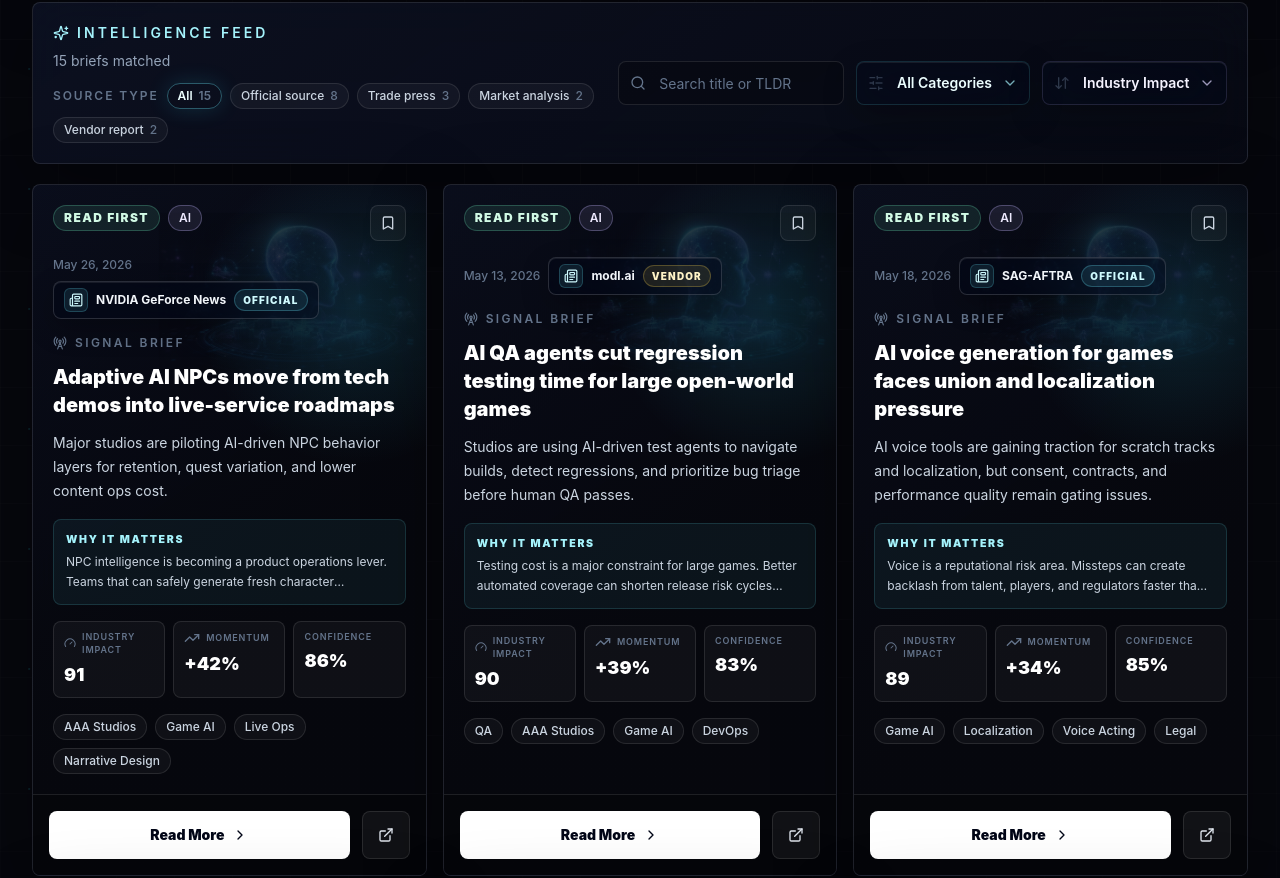
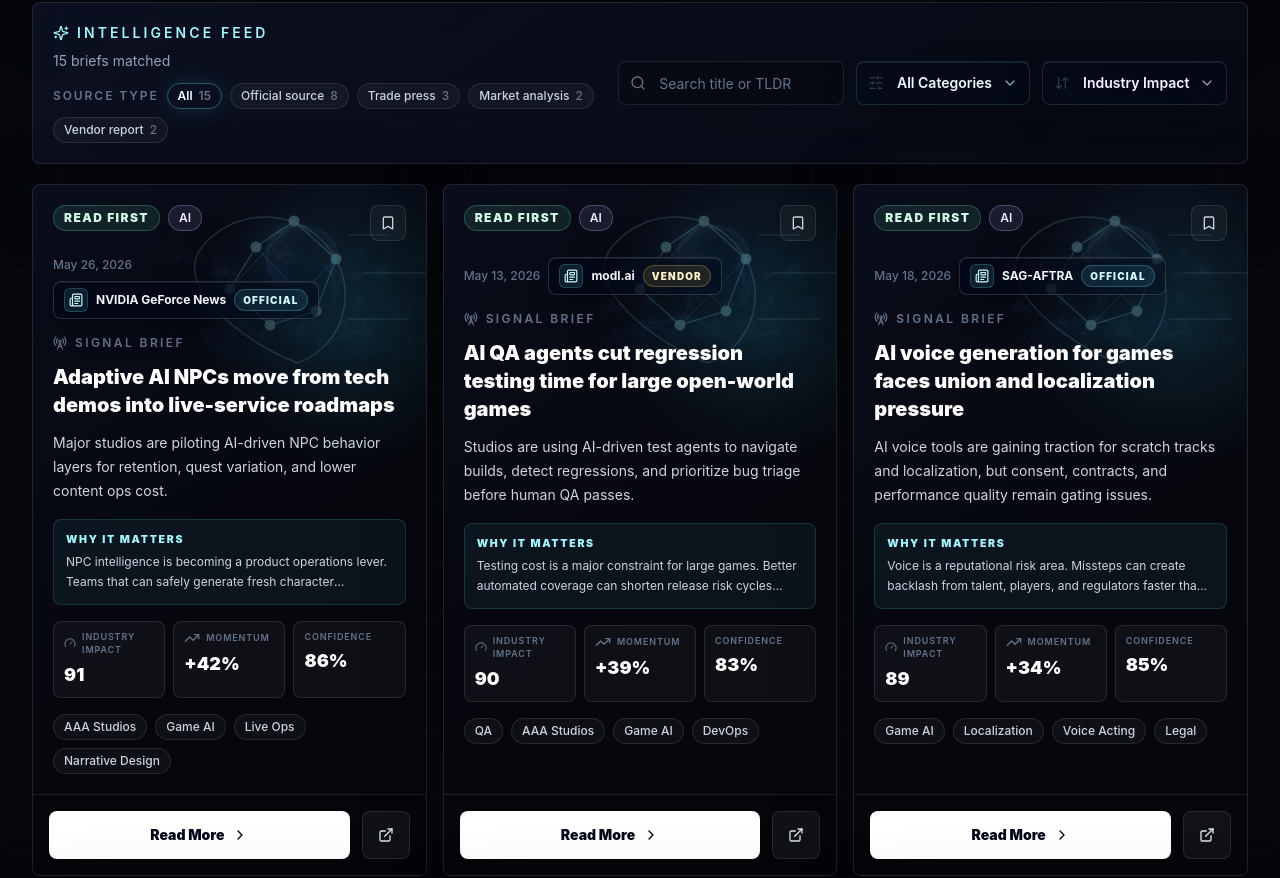
Before and after one commit to ethankim417/LoreEngine, a Next.js app: page / in a window 1280 px wide. Shown: the part 1991-2869 px from the top of the page. Built offline with nearby package versions, Linux system fonts and the light colour scheme.

Commit message:
Add dynamic sector art to article cards

```diff
--- a/components/ArticleCard.tsx
+++ b/components/ArticleCard.tsx
@@ -14,6 +14,7 @@ import {
   TrendingUp
 } from "lucide-react";
 import { SourceBadge } from "@/components/SourceBadge";
+import { SectorSignalArt } from "@/components/SectorSignalArt";
 import type { Article } from "@/data/articles";
 import { categoryTone, formatDate } from "@/lib/format";
 
@@ -43,10 +44,11 @@ export function ArticleCard({ article }: { article: Article }) {
           alt=""
           fill
           sizes="(min-width: 1280px) 33vw, (min-width: 1024px) 50vw, 100vw"
-          className="translate-x-[18%] translate-y-[-10%] scale-[0.72] object-contain object-right-top opacity-[0.32] transition duration-500 [mask-image:radial-gradient(circle_at_72%_22%,black_0%,black_34%,transparent_72%)] group-hover:scale-[0.76] group-hover:opacity-[0.42]"
+          className="translate-x-[18%] translate-y-[-10%] scale-[0.72] object-contain object-right-top opacity-[0.2] transition duration-500 [mask-image:radial-gradient(circle_at_72%_22%,black_0%,black_34%,transparent_72%)] group-hover:scale-[0.76] group-hover:opacity-[0.28]"
           loading="lazy"
         />
         <div className="absolute inset-0 bg-[radial-gradient(circle_at_82%_18%,rgba(50,217,255,0.13),transparent_24%),linear-gradient(145deg,rgba(6,7,13,0.18),rgba(6,7,13,0.98)_62%)]" />
+        <SectorSignalArt article={article} />
         <div className="absolute inset-x-0 top-0 h-px bg-gradient-to-r from-transparent via-cyan-200/40 to-transparent opacity-0 transition group-hover:opacity-100" />
       </div>
 
--- /dev/null
+++ b/components/SectorSignalArt.tsx
@@ -0,0 +1,151 @@
+import type { ReactNode } from "react";
+import type { Article } from "@/data/articles";
+
+type SectorTheme = "ai" | "hardware" | "platform" | "engine" | "esports" | "market" | "gaming";
+
+const themeClass: Record<SectorTheme, string> = {
+  ai: "text-cyan-200",
+  hardware: "text-emerald-200",
+  platform: "text-violet-200",
+  engine: "text-sky-200",
+  esports: "text-fuchsia-200",
+  market: "text-amber-200",
+  gaming: "text-cyan-100"
+};
+
+export function SectorSignalArt({ article }: { article: Article }) {
+  const theme = getSectorTheme(article);
+
+  return (
+    <div
+      aria-hidden="true"
+      className={`pointer-events-none absolute inset-0 ${themeClass[theme]} opacity-[0.34] mix-blend-screen transition duration-500 [mask-image:radial-gradient(circle_at_80%_24%,black_0%,black_38%,transparent_76%)] group-hover:opacity-[0.48]`}
+    >
+      <div className="absolute right-[-3rem] top-[-1rem] h-64 w-80 transition duration-500 group-hover:scale-[1.04] sm:right-[-2rem]">
+        {theme === "ai" ? <AiSignal /> : null}
+        {theme === "hardware" ? <HardwareSignal /> : null}
+        {theme === "platform" ? <PlatformSignal /> : null}
+        {theme === "engine" ? <EngineSignal /> : null}
+        {theme === "esports" ? <EsportsSignal /> : null}
+        {theme === "market" ? <MarketSignal /> : null}
+        {theme === "gaming" ? <GamingSignal /> : null}
+      </div>
+    </div>
+  );
+}
+
+function getSectorTheme(article: Article): SectorTheme {
+  const sectors = article.sectors.join(" ");
+
+  if (article.category === "AI" || sectors.includes("Game AI")) return "ai";
+  if (article.category === "Hardware" || sectors.includes("Hardware")) return "hardware";
+  if (article.category === "Platform" || /Cloud Gaming|Console|Storefronts|Subscriptions/.test(sectors)) {
+    return "platform";
+  }
+  if (/Game Engines|UGC|Virtual Production/.test(sectors)) return "engine";
+  if (article.category === "Esports" || /Esports|Streaming|Sponsorship/.test(sectors)) return "esports";
+  if (article.category === "Business" || /Steam|Publishing|Marketing|Creator Economy|Hiring/.test(sectors)) {
+    return "market";
+  }
+
+  return "gaming";
+}
+
+function SignalSvg({ children }: { children: ReactNode }) {
+  return (
+    <svg className="h-full w-full overflow-visible" viewBox="0 0 320 256" fill="none">
+      {children}
+    </svg>
+  );
+}
+
+function AiSignal() {
+  return (
+    <SignalSvg>
+      <path d="M64 78C96 38 158 38 190 78C222 118 208 176 160 194C110 176 32 118 64 78Z" stroke="currentColor" strokeWidth="1.4" opacity="0.42" />
+      <path d="M118 78L156 52L198 90L178 142L132 156L92 120L118 78Z" stroke="currentColor" strokeWidth="1.2" opacity="0.55" />
+      <path d="M118 78L178 142M198 90L132 156M92 120L156 52" stroke="currentColor" strokeWidth="0.9" opacity="0.35" />
+      {[118, 156, 198, 178, 132, 92].map((x, index) => (
+        <circle key={x} cx={x} cy={[78, 52, 90, 142, 156, 120][index]} r="5.5" fill="currentColor" opacity="0.72" />
+      ))}
+      <path d="M210 66H252M224 104H292M210 150H272" stroke="currentColor" strokeWidth="1.2" opacity="0.4" />
+    </SignalSvg>
+  );
+}
+
+function HardwareSignal() {
+  return (
+    <SignalSvg>
+      <rect x="92" y="56" width="132" height="132" rx="20" stroke="currentColor" strokeWidth="1.5" opacity="0.55" />
+      <rect x="124" y="88" width="68" height="68" rx="12" stroke="currentColor" strokeWidth="1.2" opacity="0.42" />
+      <path d="M64 90H92M64 122H92M64 154H92M224 90H280M224 122H300M224 154H284M124 34V56M158 22V56M192 34V56M124 188V222M158 188V236M192 188V222" stroke="currentColor" strokeWidth="1.2" opacity="0.5" />
+      <path d="M142 122H174M158 106V138" stroke="currentColor" strokeWidth="1.2" opacity="0.7" />
+      <circle cx="158" cy="122" r="42" stroke="currentColor" strokeWidth="0.8" opacity="0.24" />
+    </SignalSvg>
+  );
+}
+
+function PlatformSignal() {
+  return (
+    <SignalSvg>
+      <rect x="72" y="84" width="70" height="100" rx="14" stroke="currentColor" strokeWidth="1.2" opacity="0.45" />
+      <rect x="174" y="54" width="92" height="62" rx="14" stroke="currentColor" strokeWidth="1.2" opacity="0.45" />
+      <rect x="164" y="148" width="82" height="42" rx="12" stroke="currentColor" strokeWidth="1.2" opacity="0.45" />
+      <path d="M142 126C168 96 196 88 242 98M142 136C166 160 186 166 205 168M107 84C126 54 164 34 214 40" stroke="currentColor" strokeWidth="1.2" opacity="0.46" />
+      <circle cx="107" cy="134" r="6" fill="currentColor" opacity="0.65" />
+      <circle cx="220" cy="85" r="6" fill="currentColor" opacity="0.65" />
+      <circle cx="205" cy="168" r="5" fill="currentColor" opacity="0.65" />
+    </SignalSvg>
+  );
+}
+
+function EngineSignal() {
+  return (
+    <SignalSvg>
+      <path d="M82 164L158 62L246 162L82 164Z" stroke="currentColor" strokeWidth="1.3" opacity="0.5" />
+      <path d="M112 152L158 92L214 152L112 152Z" stroke="currentColor" strokeWidth="1" opacity="0.38" />
+      <path d="M82 164L158 92M246 162L158 92M158 62V190M112 152L82 164M214 152L246 162" stroke="currentColor" strokeWidth="0.8" opacity="0.36" />
+      <path d="M52 196H278M76 210H236M110 224H206" stroke="currentColor" strokeWidth="1" opacity="0.28" />
+      <circle cx="158" cy="92" r="5" fill="currentColor" opacity="0.68" />
+    </SignalSvg>
+  );
+}
+
+function EsportsSignal() {
+  return (
+    <SignalSvg>
+      <path d="M62 172C88 122 122 98 160 98C198 98 232 122 258 172" stroke="currentColor" strokeWidth="1.4" opacity="0.48" />
+      <path d="M88 166C110 138 134 126 160 126C186 126 210 138 232 166" stroke="currentColor" strokeWidth="1.2" opacity="0.36" />
+      <path d="M74 188H246M104 204H216" stroke="currentColor" strokeWidth="1.1" opacity="0.34" />
+      <path d="M122 76L100 116M198 76L220 116M160 58V98" stroke="currentColor" strokeWidth="1.1" opacity="0.5" />
+      <circle cx="160" cy="112" r="18" stroke="currentColor" strokeWidth="1.1" opacity="0.5" />
+      <circle cx="160" cy="112" r="5" fill="currentColor" opacity="0.7" />
+    </SignalSvg>
+  );
+}
+
+function MarketSignal() {
+  return (
+    <SignalSvg>
+      <path d="M62 182H270" stroke="currentColor" strokeWidth="1.1" opacity="0.32" />
+      <path d="M76 158L114 132L148 148L184 88L220 108L260 62" stroke="currentColor" strokeWidth="1.8" opacity="0.62" />
+      <path d="M82 96V160M128 86V144M174 74V154M222 52V124" stroke="currentColor" strokeWidth="1.1" opacity="0.32" />
+      <rect x="72" y="118" width="18" height="40" rx="5" stroke="currentColor" opacity="0.45" />
+      <rect x="118" y="96" width="18" height="48" rx="5" stroke="currentColor" opacity="0.45" />
+      <rect x="164" y="106" width="18" height="48" rx="5" stroke="currentColor" opacity="0.45" />
+      <rect x="212" y="76" width="18" height="48" rx="5" stroke="currentColor" opacity="0.45" />
+    </SignalSvg>
+  );
+}
+
+function GamingSignal() {
+  return (
+    <SignalSvg>
+      <path d="M88 118C94 86 122 72 158 86C194 72 222 86 232 118L244 160C250 182 228 196 210 180L188 160H128L106 180C88 196 66 182 72 160L88 118Z" stroke="currentColor" strokeWidth="1.4" opacity="0.55" />
+      <path d="M112 126H142M127 111V141M190 120H192M212 138H214" stroke="currentColor" strokeWidth="1.6" opacity="0.55" strokeLinecap="round" />
+      <path d="M106 82C128 46 190 46 212 82M82 204C132 226 196 226 244 204" stroke="currentColor" strokeWidth="1" opacity="0.32" />
+      <circle cx="192" cy="120" r="6" fill="currentColor" opacity="0.48" />
+      <circle cx="214" cy="138" r="6" fill="currentColor" opacity="0.48" />
+    </SignalSvg>
+  );
+}
```
